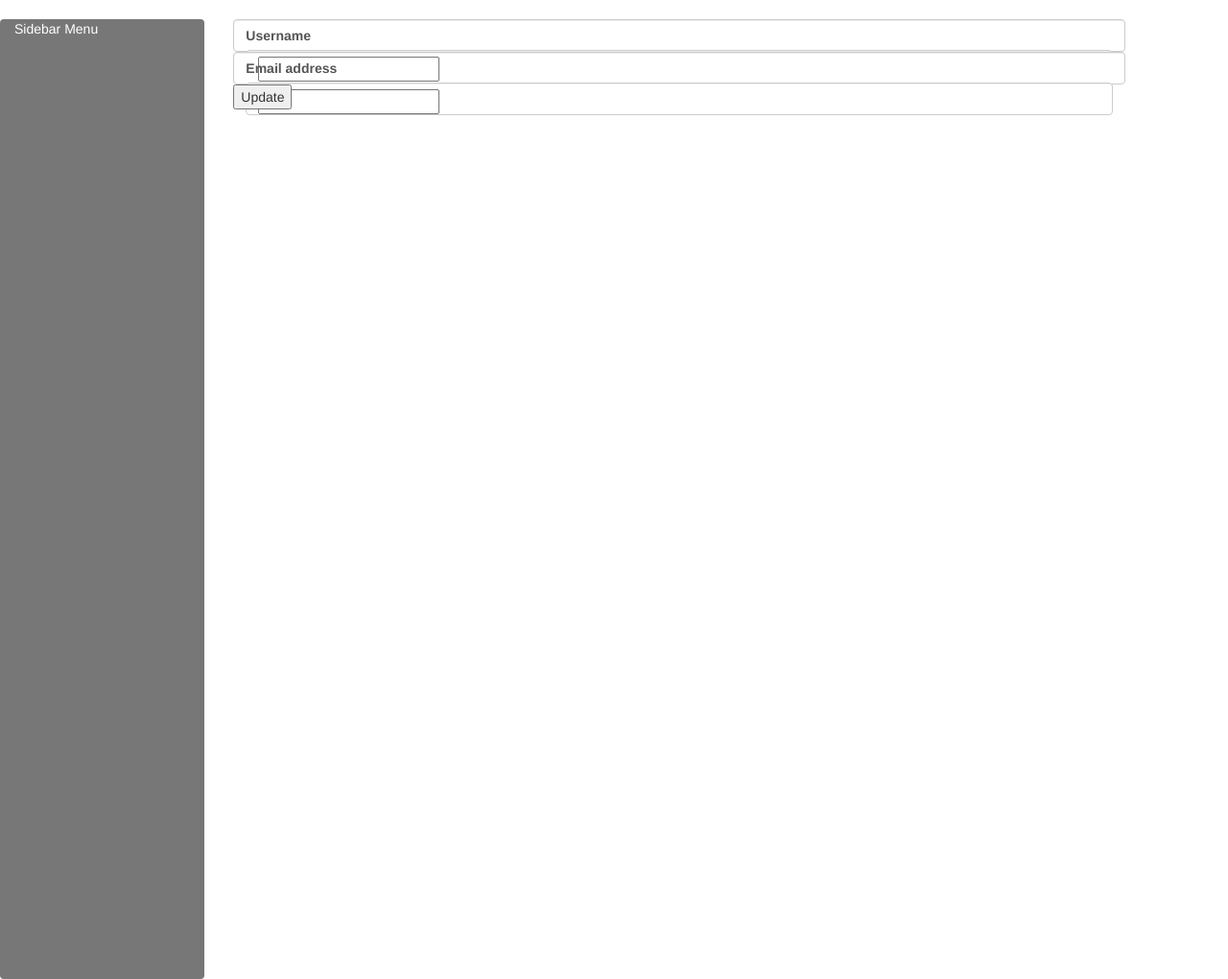
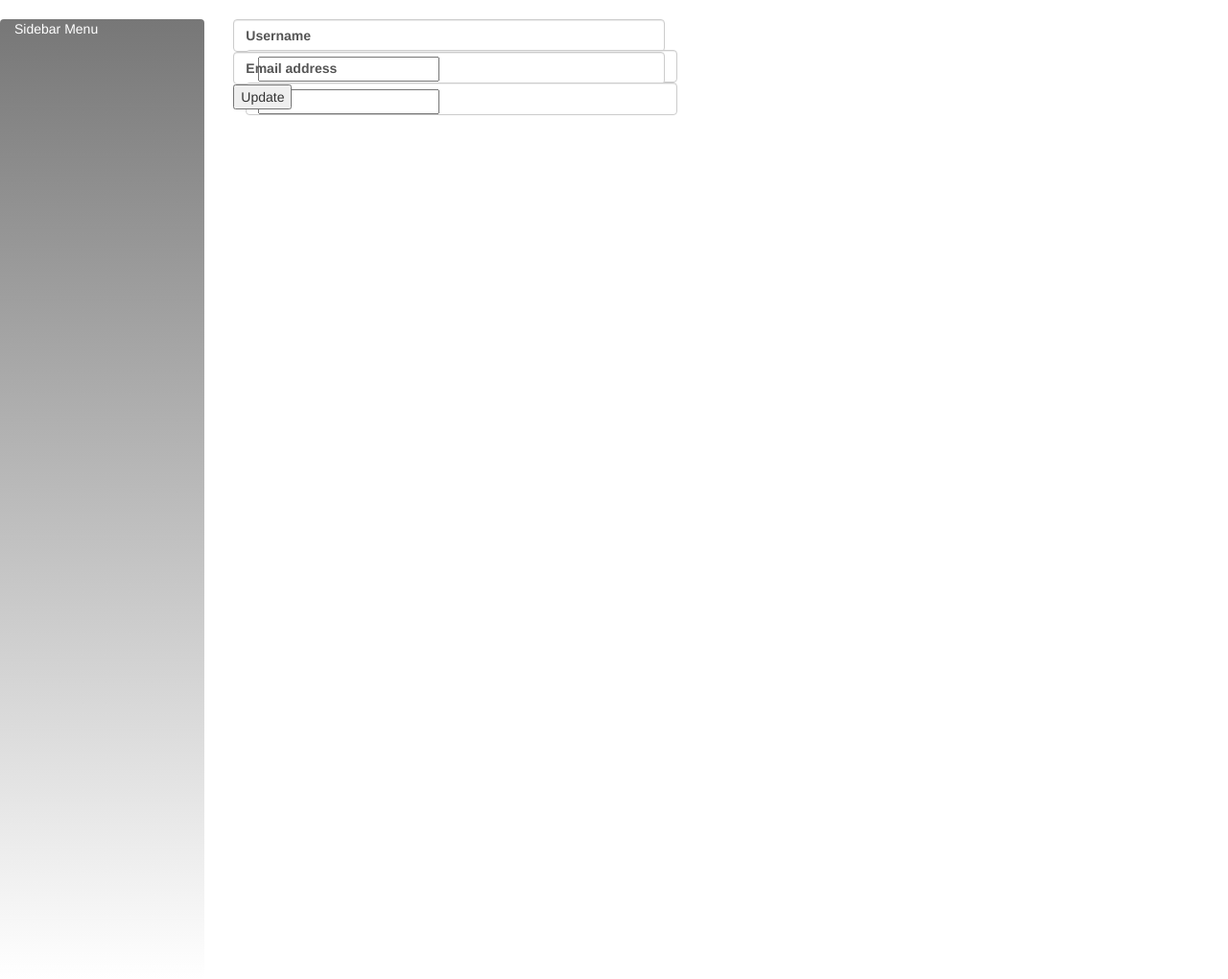
Before and after one commit to doriczapari/bigace, a Django app: page /user/new/ in a window 1280 px wide. Shown: the part 52-1072 px from the top of the page at 96% size. Run offline with Django 3.2, Linux system fonts and the light colour scheme; some libraries are stand-ins or nearby versions.

Commit message:
change sidebar colour

```diff
--- a/bigaceproject/static/bigaceproject.css
+++ b/bigaceproject/static/bigaceproject.css
@@ -2,9 +2,14 @@
   margin-left: 15px;
 }
 
+
+
 .sidebar {
-  background-color:#777777;
+  background: linear-gradient(to bottom,#777777 0,#fff 100%);
   height: 1000px;
   color: white;
   border-radius: 4px
 }
+.form-control {
+  width: 450px;
+}
```
